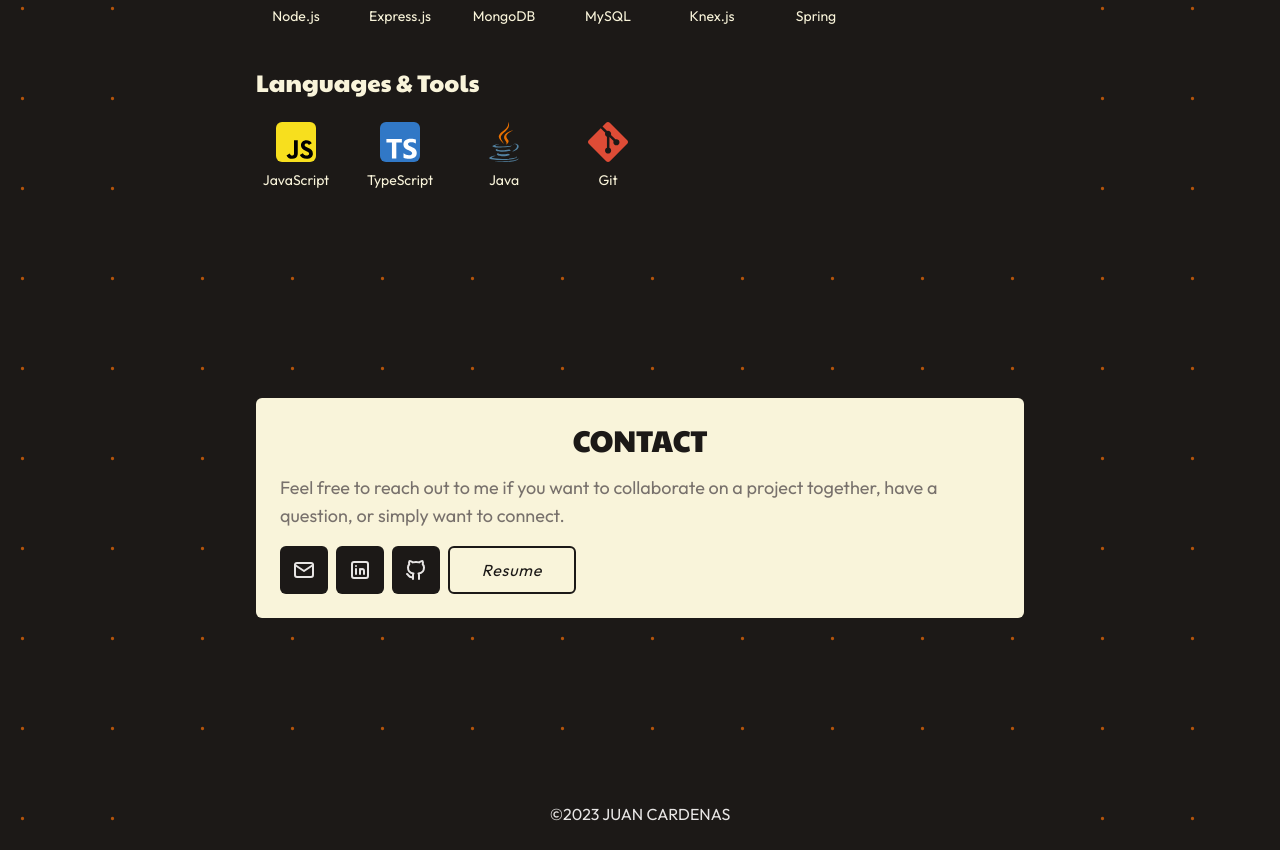
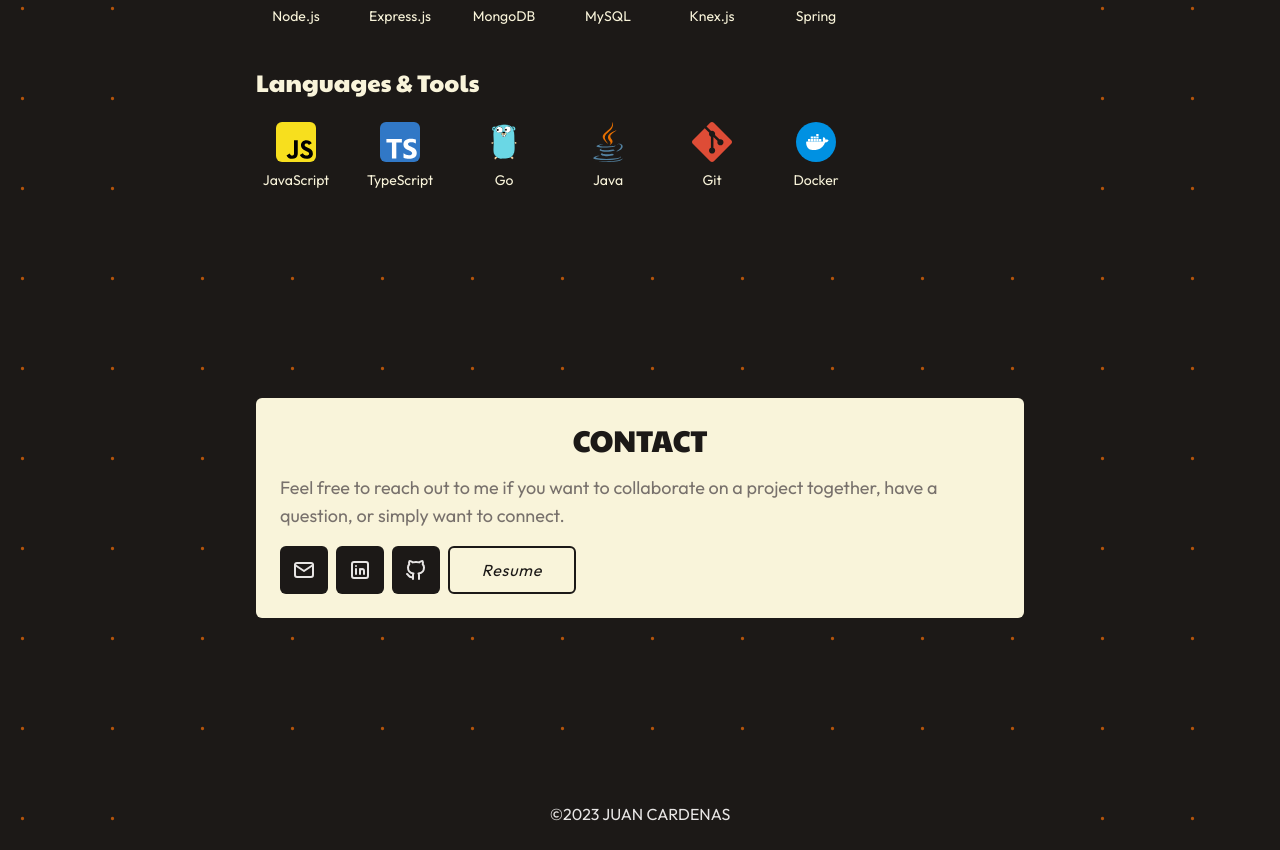
Before and after one commit to Juanfec4/portfolio-v2, a Next.js app: page / in a window 1280 px wide. Shown: the part 2894-3744 px from the top of the page. Built offline with nearby package versions, Linux system fonts and the light colour scheme.

Commit message:
updated skills

```diff
--- a/src/components/Skills.tsx
+++ b/src/components/Skills.tsx
@@ -33,8 +33,10 @@ const Skills: FC = () => {
           <div className="flex py-6 gap-6 w-full flex-wrap">
             <Skill text="JavaScript" imgFile="javascript.svg" />
             <Skill text="TypeScript" imgFile="typescript.svg" />
+            <Skill text="Go" imgFile="golang.svg" />
             <Skill text="Java" imgFile="java.svg" />
             <Skill text="Git" imgFile="git.svg" />
+            <Skill text="Docker" imgFile="docker.svg" />
           </div>
         </div>
       </div>
```
Also changed, not shown: public/logos/docker.svg (added), public/logos/golang.svg (added).
